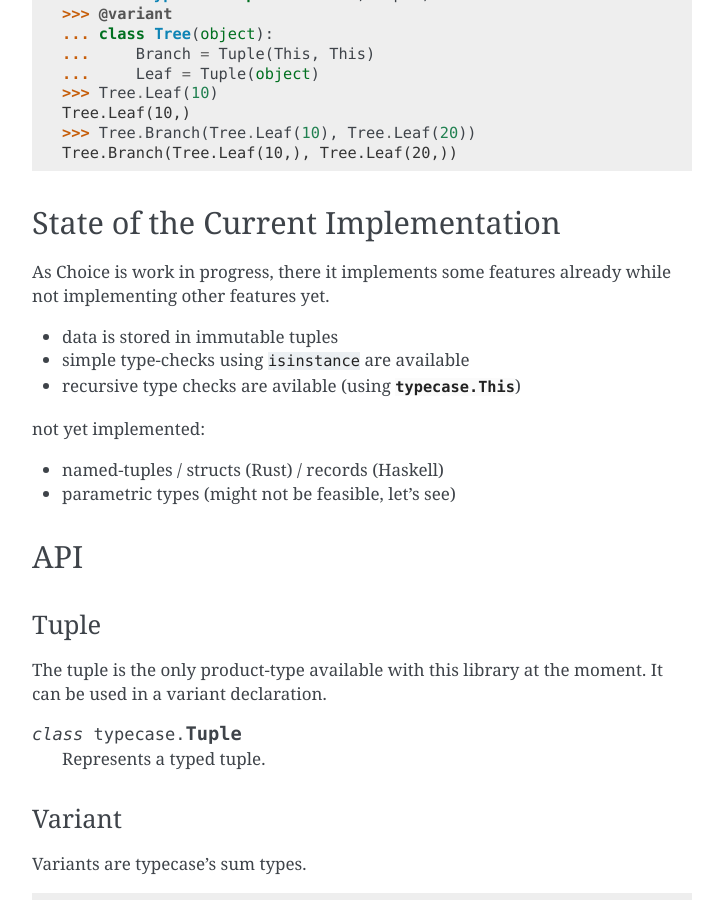
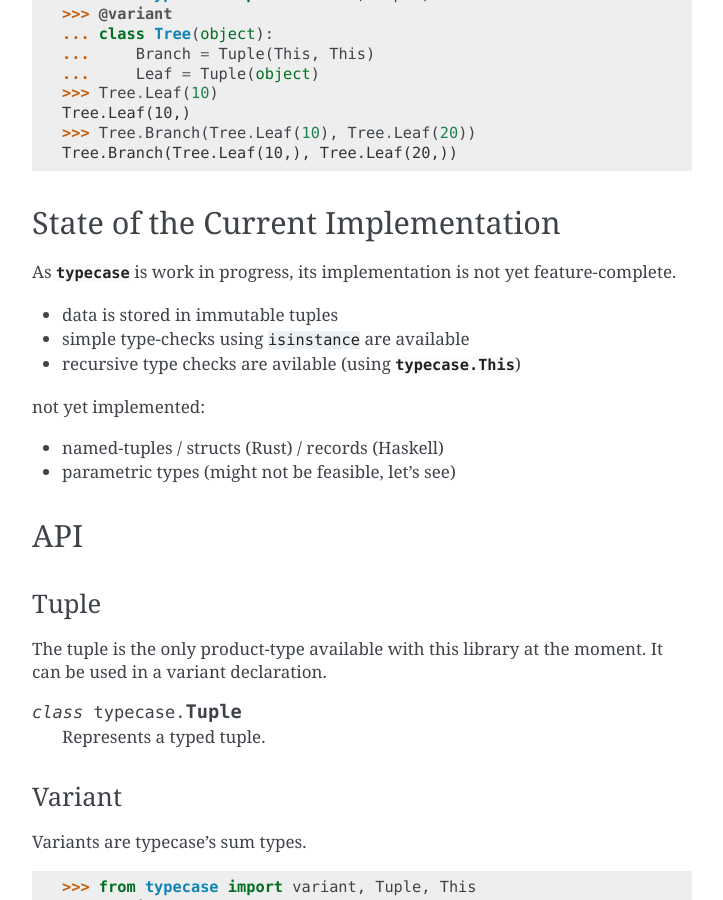
Before and after one commit to blue-yonder/typecase, a Sphinx documentation site: the page built from doc/index.rst, in a window 1280 px wide and 900 px high, scrolled down 961 px. Shown: the whole window, without its empty margins (388-1111 px from the left). Built offline with Sphinx 7.4.7, drawn with Linux system fonts in a browser that asks for light colours.

Commit message:
Fix wording of documentation

```diff
--- a/doc/index.rst
+++ b/doc/index.rst
@@ -54,8 +54,8 @@ Tree.Branch(Tree.Leaf(10,), Tree.Leaf(20,))
 State of the Current Implementation
 ===================================
 
-As Choice is work in progress, there it implements some features already while
-not implementing other features yet.
+As :mod:`typecase` is work in progress, its implementation is not yet
+feature-complete.
 
 * data is stored in immutable tuples
 * simple type-checks using ``isinstance`` are available
```
